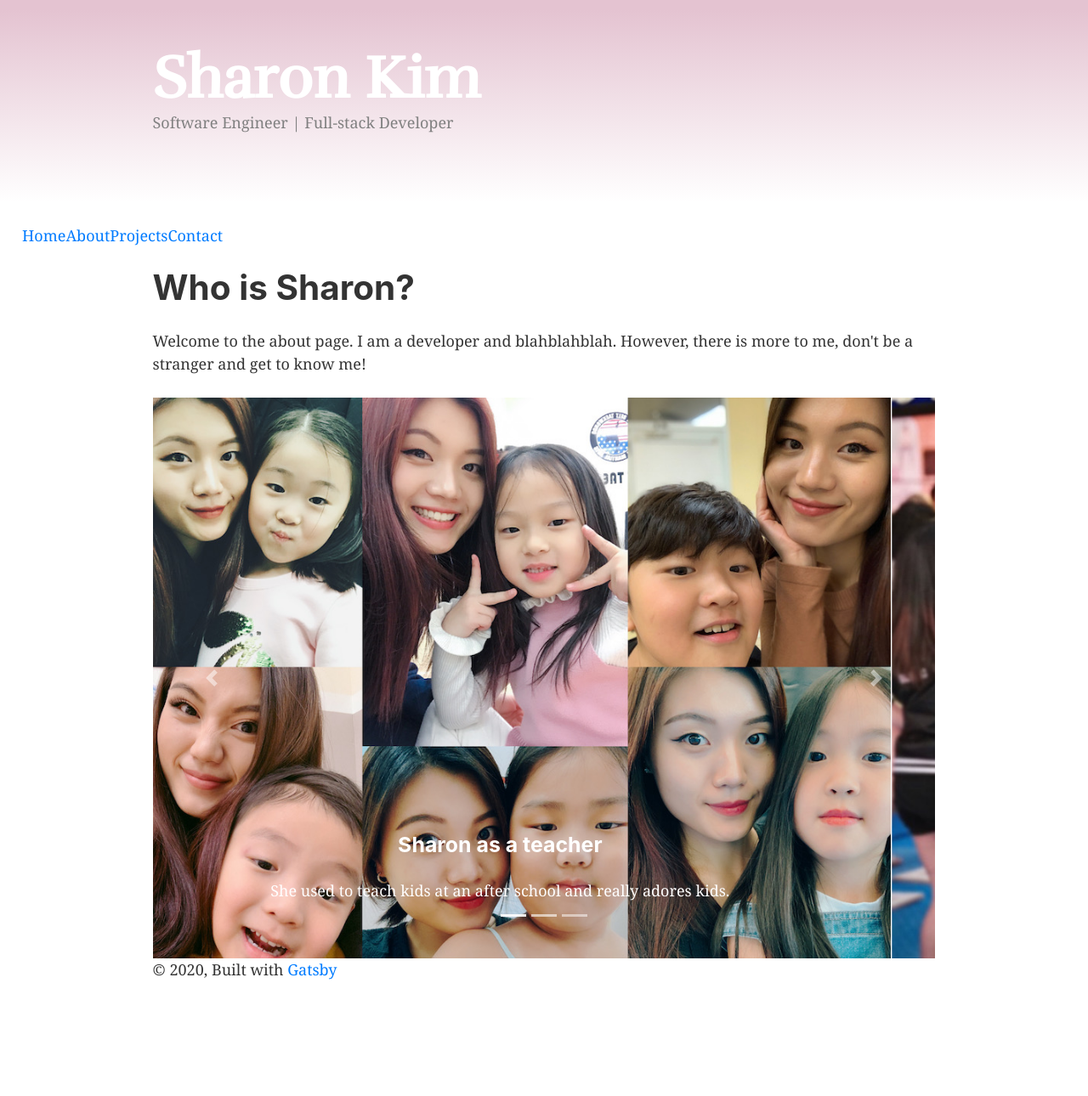
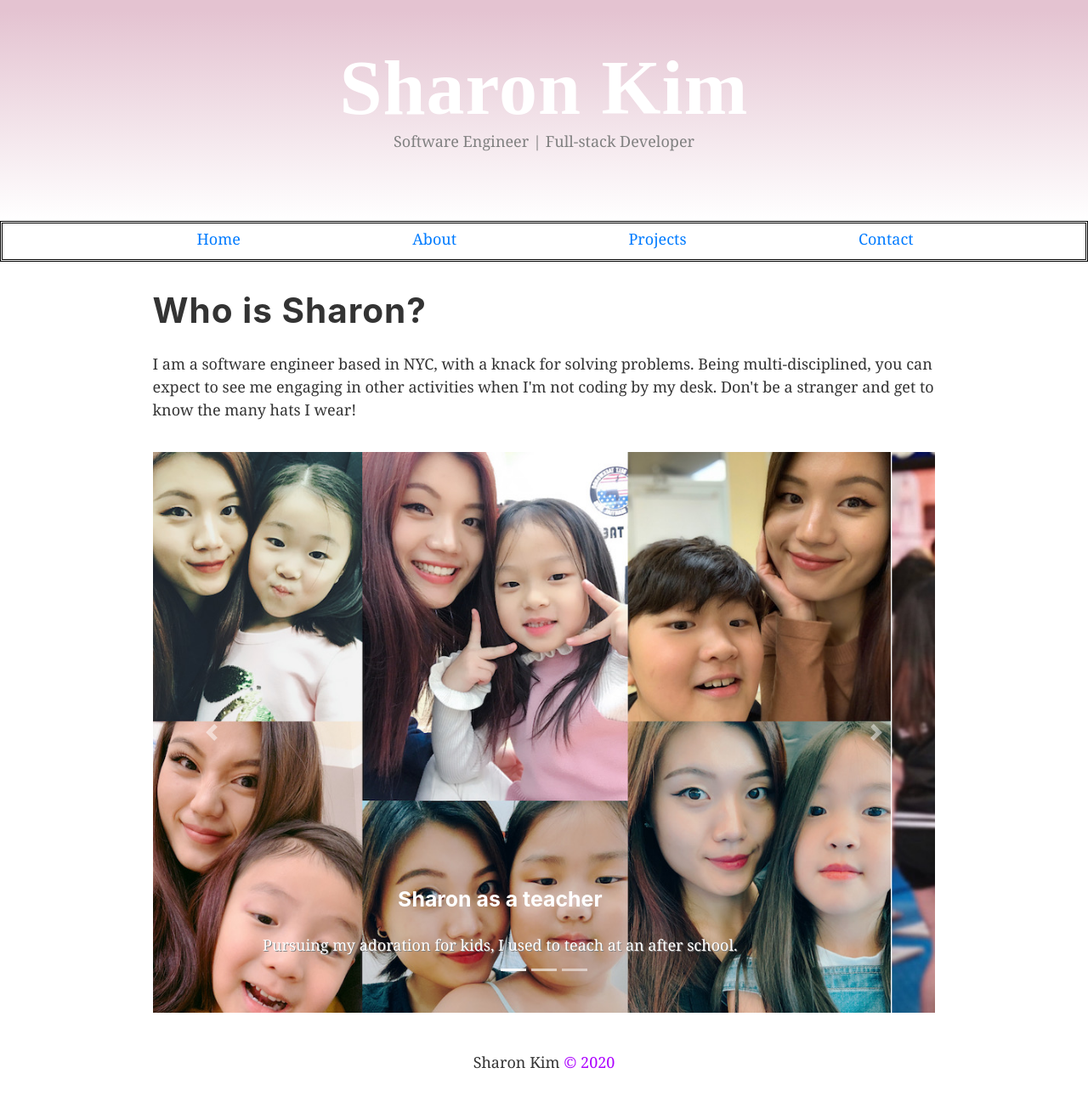
Before and after one commit to sharonk1295/portfolio, a Gatsby site: page /about in a window 1280 px wide. Shown: the whole page at 85% size. Before the commit the page ends 1181 px from the top, so only its background shows below. Built offline with nearby package versions, Linux system fonts and the light colour scheme; Gatsby itself is replaced by a stand-in of ours; a web font is replaced by a local one.

Commit message:
improved some styling and worked on projects page

```diff
--- a/src/components/header.js
+++ b/src/components/header.js
@@ -6,7 +6,8 @@ const Header = ({ siteTitle }) => (
   <header
     style={{
       background: `linear-gradient(0deg, rgba(248,249,251,0) 0%, rgba(228,195,209,1) 95%)`,
-      marginBottom: `1.45rem`,
+      // marginBottom: `0.4rem`,
+      textAlign: `center`
     }}
   >
     <div
@@ -16,14 +17,16 @@ const Header = ({ siteTitle }) => (
         padding: `3rem 1.0875rem`,
       }}
     >
-      <h1 style={{ margin: 0 }}>
+      <h1 className="name_title" style={{ margin: 0 }}>
         <Link
           to="/"
           style={{
             color: `white`,
             textDecoration: `none`,
-            fontSize: `70px`,
-            fontFamily: `Rufina, serif`
+            fontSize: `90px`,
+            letterSpacing: `1px`,
+            // fontFamily: `Rufina, serif`
+            fontFamily: `Antic Didone, serif`,
           }}
         >
           {siteTitle}
--- a/src/components/layout.css
+++ b/src/components/layout.css
@@ -1,4 +1,4 @@
-@import url('https://fonts.googleapis.com/css2?family=Rufina&display=swap');
+@import url('https://fonts.googleapis.com/css2?family=Rufina&family=Antic+Didone');
 
 html {
   font-family: sans-serif;
@@ -14,6 +14,10 @@ body {
   background-position: center;
   background-size: cover; */
   height: 100vh;
+  /* display: flex;
+  flex-direction: column; */
+  /* padding-bottom: 2.5rem;
+  position: relative */
 }
 article,
 aside,
@@ -622,8 +626,13 @@ pre tt:before,
 pre tt:after {
   content: "";
 }
+
 @media only screen and (max-width: 480px) {
   html {
     font-size: 100%;
   }
+  /* .name_title {
+    /* font-size: 50px;
+    color: orange
+  } */
 }
--- a/src/components/layout.js
+++ b/src/components/layout.js
@@ -37,10 +37,18 @@ const Layout = ({ children }) => {
         }}
       >
         <main>{children}</main>
-        <footer>
-          © {new Date().getFullYear()}, Built with
-          {` `}
-          <a href="https://www.gatsbyjs.org">Gatsby</a>
+        <footer style={{
+            flex: `1 0 auto`,
+            textAlign: `center`,
+            paddingTop: `45px`,
+            // position: `absolute`,
+            // bottom: `0`,
+            // width: `100%`,
+            // height: `2.5rem`
+        }}>
+          Sharon Kim <span style={{
+            color: `#AC00FF`
+          }}>© 2020</span>
         </footer>
       </div>
     </>
--- a/src/components/navbar.js
+++ b/src/components/navbar.js
@@ -1,16 +1,28 @@
 import React from "react"
 import {Link} from "gatsby"
 
+const linkStyle = {
+    marginBottom: `-.9rem`,
+    marginTop: `.3rem`
+};
 
 const Navbar = () => (
-    <div>
-        <ul>
-            <Link to="/">Home</Link>
-            <Link to="/about">About</Link>
-            <Link to="/projects">Projects</Link>
-            <Link to="/contact">Contact</Link>
+
+    <nav style={{
+        textAlign: `center`,
+        border: `double black 3px`,
+        marginBottom: `2rem`
+    }}>
+        <ul style={{
+            display: `flex`,
+            justifyContent: 'space-evenly',
+        }}>
+            <Link style={linkStyle} to="/">Home</Link>
+            <Link style={linkStyle} to="/about">About</Link>
+            <Link style={linkStyle} to="/projects">Projects</Link>
+            <Link style={linkStyle} to="/contact">Contact</Link>
         </ul>
-    </div>
+    </nav>
 )
 
 export default Navbar
--- a/src/pages/about.js
+++ b/src/pages/about.js
@@ -7,33 +7,40 @@ import Img from "gatsby-image"
 import Layout from "../components/layout"
 import SEO from "../components/seo"
 
+const capStyle = {
+  textShadow: `1px 1px gray`
+}
 
 const About = (props) => (
   <Layout>
     <SEO title="About" />
-    <h1>Who is Sharon?</h1>
-    <p>Welcome to the about page. I am a developer and blahblahblah. However, there is more to me, don't be a stranger and get to know me!</p>
+    <h1 style={{
+      letterSpacing: `1px`
+    }}>Who is Sharon?</h1>
+    <p style={{
+      marginBottom: `2rem`
+    }}>I am a software engineer based in NYC, with a knack for solving problems. Being multi-disciplined, you can expect to see me engaging in other activities when I'm not coding by my desk. Don't be a stranger and get to know the many hats I wear!</p>
 
     <Carousel>
       <Carousel.Item>
         <Img fluid={props.data.image1.childImageSharp.fluid} alt="in the teacher role" />
         <Carousel.Caption>
           <h3>Sharon as a teacher</h3>
-          <p>She used to teach kids at an after school and really adores kids.</p>
+          <p style={capStyle}>Pursuing my adoration for kids, I used to teach at an after school.</p>
         </Carousel.Caption>
       </Carousel.Item>
       <Carousel.Item>
         <Img fluid={props.data.image2.childImageSharp.fluid} alt="in the dancer role" />
         <Carousel.Caption>
           <h3>Sharon as a dancer</h3>
-          <p>Dancing for over a decade now, she really finds joy in expressing herself through movement and performance.</p>
+          <p style={capStyle}>Dancing for over a decade now, I find joy in expressing myself through movement and performance.</p>
         </Carousel.Caption>
       </Carousel.Item>
       <Carousel.Item>
         <Img fluid={props.data.image3.childImageSharp.fluid} alt="in the adventurer role" />
         <Carousel.Caption>
           <h3>Sharon as an adventurer</h3>
-          <p>Just like how coding was a new journey for her, she really enjoys exploring new expeditions and staying active.</p>
+          <p style={capStyle}>Just like how coding was a new journey for me, I appreciate exploring new expeditions and staying active.</p>
         </Carousel.Caption>
       </Carousel.Item>
     </Carousel>
--- a/src/pages/index.js
+++ b/src/pages/index.js
@@ -2,7 +2,7 @@ import React from "react"
 // import { Link } from "gatsby"
 
 import Layout from "../components/layout"
-import Image from "../components/image"
+//import Image from "../components/image"
 import SEO from "../components/seo"
 import 'bootstrap/dist/css/bootstrap.min.css';
 
@@ -12,9 +12,6 @@ const IndexPage = () => (
     <h1>Hi Sharon</h1>
     <p>Welcome to your new Gatsby site.</p>
     <p>Now go build something great.</p>
-    <div style={{ maxWidth: `300px`, marginBottom: `1.45rem` }}>
-      <Image />
-    </div>
   </Layout>
 )
 
```
Also changed, not shown: src/pages/projects.js (+25 -2 lines), src/images/project_1.png (added).
